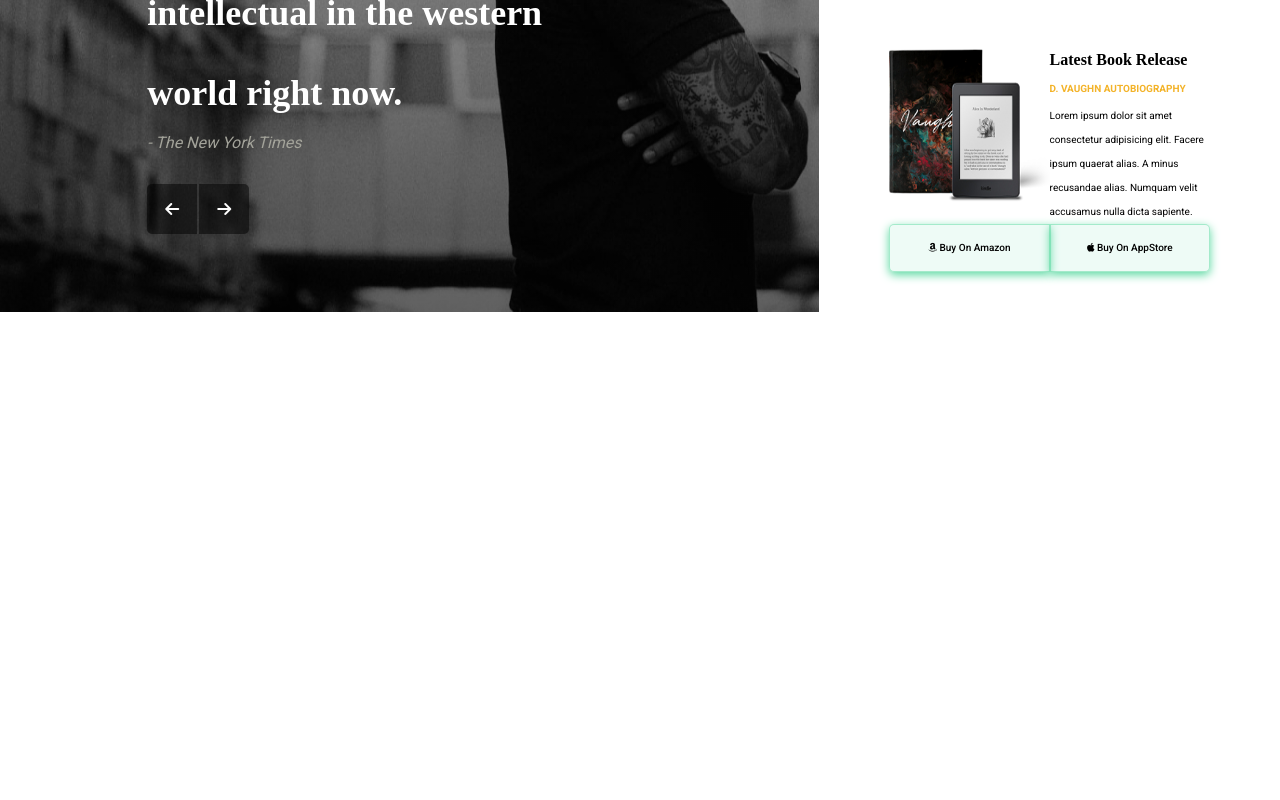
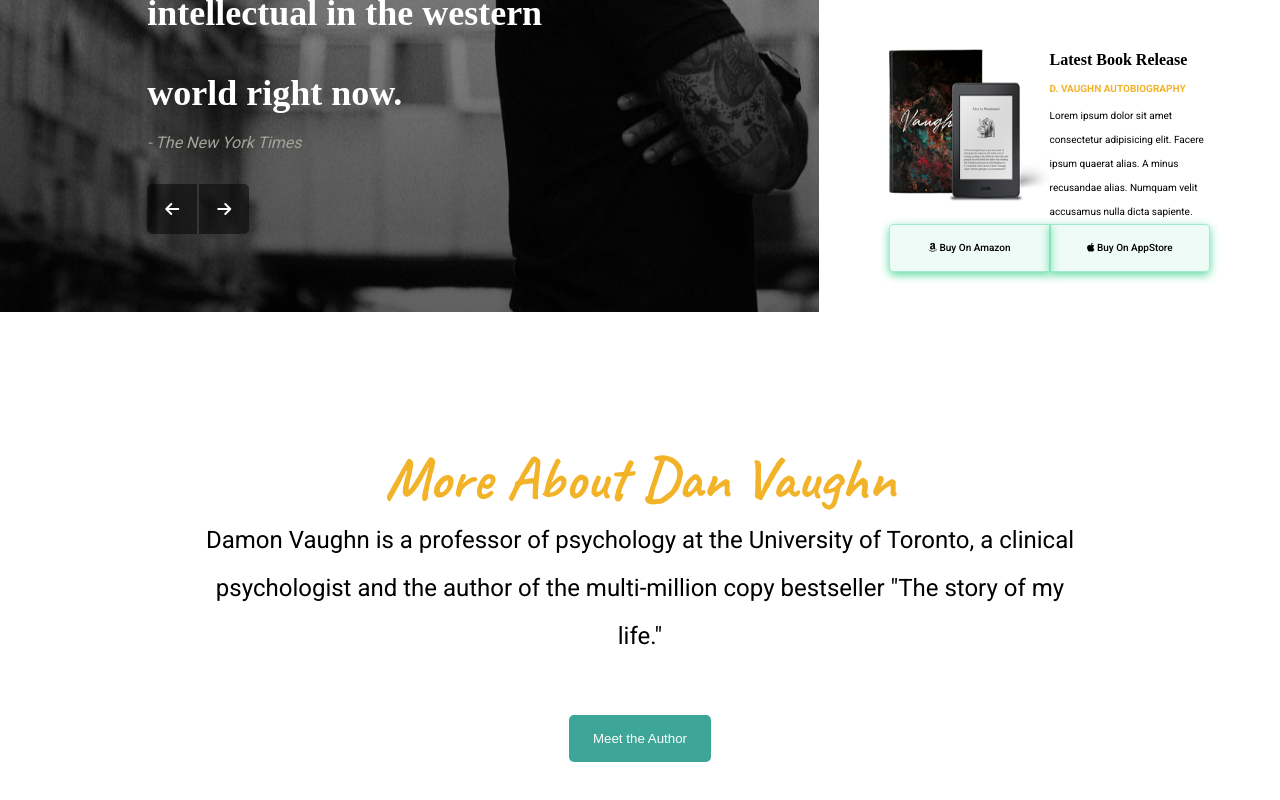
Before and after one commit to FrankLaurora/proj-html-vuejs, a Vue app: page / in a window 1280 px wide. Shown: the part 488-1288 px from the top of the page. Before the commit the page ends 800 px from the top, so only its background shows below. Built offline with nearby package versions, Linux system fonts and the light colour scheme.

Commit message:
Add About section

```diff
--- a/src/App.vue
+++ b/src/App.vue
@@ -1,16 +1,19 @@
 <template>
   <div id="app">
     <HeaderHeroBox />
+    <About />
   </div>
 </template>
 
 <script>
 import HeaderHeroBox from './components/HeaderHeroBox.vue'
+import About from './components/About.vue'
 
 
 export default {
   components: {
-    HeaderHeroBox
+    HeaderHeroBox,
+    About
     }
 }
 </script>
--- a/src/assets/style/common.scss
+++ b/src/assets/style/common.scss
@@ -44,7 +44,27 @@ ul {
     border-bottom-right-radius: 5px;
 }
 
+.btn {
+    border: none;
+    color: #fff;
+    border-radius: 5px;
+    padding-block: 1rem;
+    padding-inline: 1.5rem;
+}
+
+.btn_green {
+    background-color: #3da698;
+}
+
+.btn_green:hover {
+    background-color: #027986;
+}
 // typo
+h2 {
+    font-size: 3.75rem;
+    font-family: 'Caveat', cursive;
+}
+
 .small_text {
     font-size: 10px;
 }
--- /dev/null
+++ b/src/components/About.vue
@@ -0,0 +1,36 @@
+<template>
+    <div class="about md_container">
+        <h2>More About Dan Vaughn</h2>
+        <p>Damon Vaughn is a professor of psychology at the University of Toronto, a clinical psychologist and the author of the multi-million copy bestseller "The story of my life."</p>
+        <button class="btn btn_green">Meet the Author</button>
+    </div>
+</template>
+
+<script>
+export default {
+    name: 'About'
+}
+</script>
+
+<style lang="scss" scoped>
+@import '../assets/style/common.scss';
+@import '../assets/style/variables.scss';
+
+    .about {
+        text-align: center;
+        padding-block: 128px;
+
+        h2 {
+            color: $highlighted-text;
+        }
+
+        p {
+            font-family: 'Roboto', sans-serif;
+            font-size: 1.5rem;
+            line-height: 3rem;
+            margin-bottom: 55px;
+        }
+    }
+
+
+</style>
--- a/src/components/Hero.vue
+++ b/src/components/Hero.vue
@@ -28,8 +28,6 @@ export default {
 
         h2 {
             color: $highlighted-text;
-            font-size: 3.75rem;
-            font-family: 'Caveat', cursive;
         }
 
         h3 {
```
